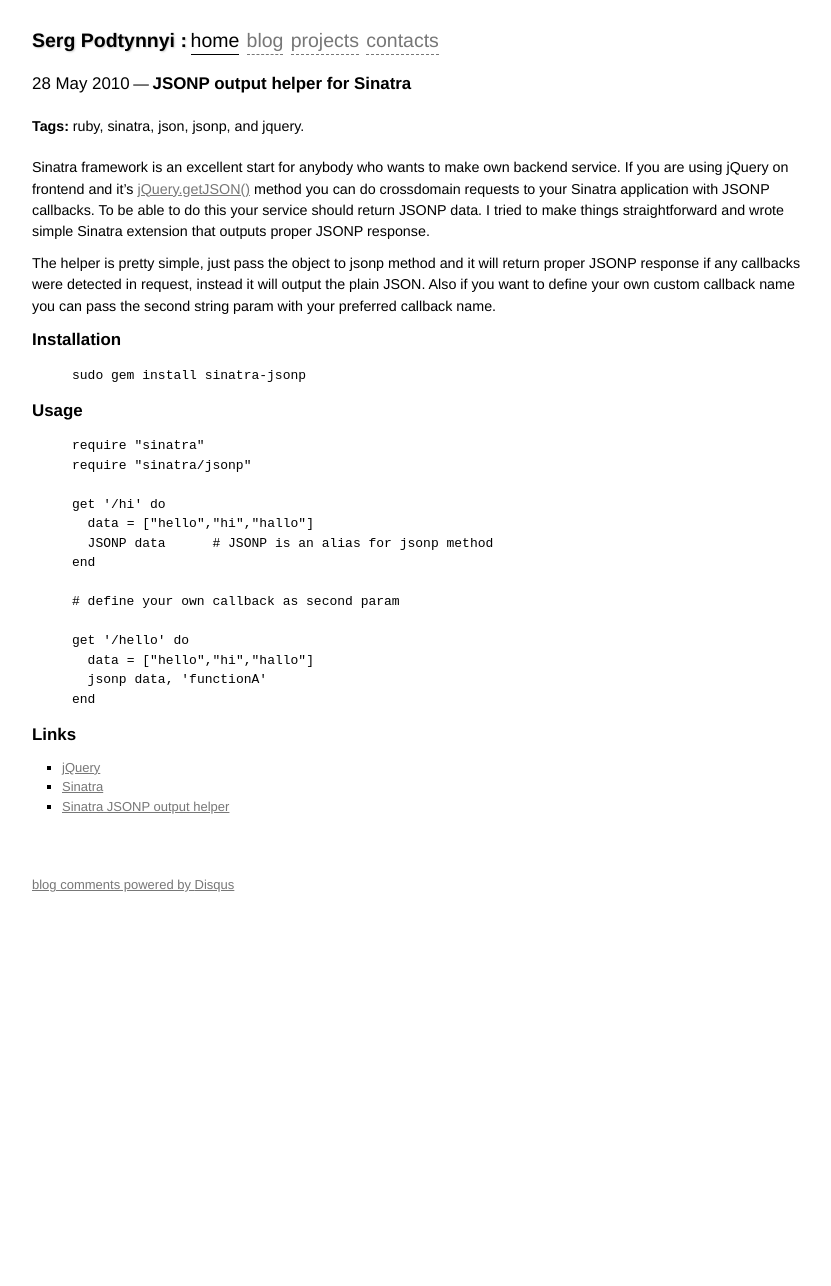
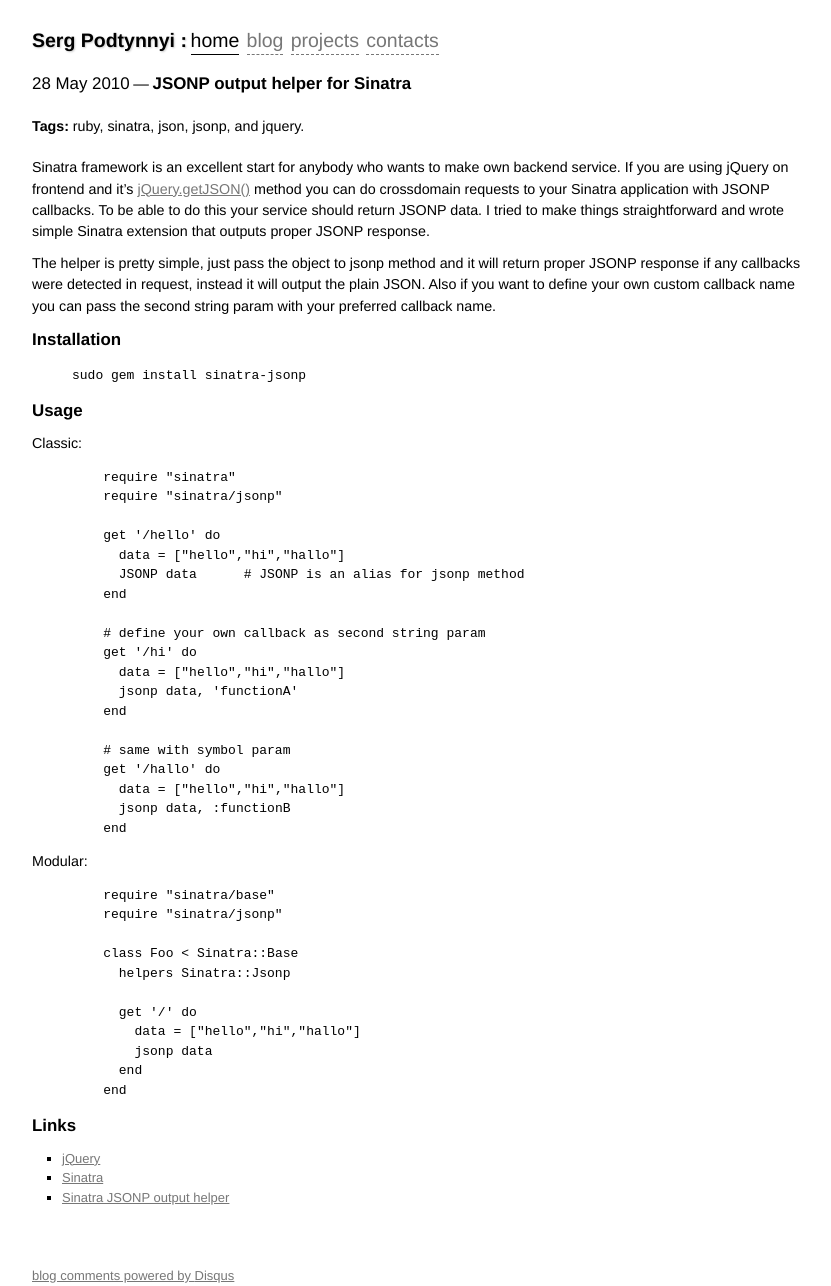
Before and after one commit to shtirlic/shtirlic.github.com, a Jekyll site: the page built from _posts/2010-05-28-sinatra-jsonp-output-helper.markdown, in a window 1280 px wide. Shown: the whole page, without its empty margins (218-1049 px from the left). Built offline with Jekyll 4.4.1, drawn with Linux system fonts in a browser that asks for light colours; nearby versions of some CDN libraries; some web fonts are replaced; Markdown is read by kramdown in place of the engine named in the settings; comment, search, counter and statistics services are not loaded; a style sheet for code colours, icons or effects is not loaded; before the commit the page ends 900 px from its top, so only the background shows below that.

Commit message:
Edited _posts/2010-05-28-sinatra-jsonp-output-helper.markdown via GitHub

```diff
--- a/_posts/2010-05-28-sinatra-jsonp-output-helper.markdown
+++ b/_posts/2010-05-28-sinatra-jsonp-output-helper.markdown
@@ -25,22 +25,46 @@
 Usage
 -----
 
+Classic:
+
 {% highlight ruby%}
-require "sinatra"
-require "sinatra/jsonp"
+    require "sinatra"
+    require "sinatra/jsonp"
 
-get '/hi' do
-  data = ["hello","hi","hallo"]
-  JSONP data      # JSONP is an alias for jsonp method
-end
+    get '/hello' do
+      data = ["hello","hi","hallo"]
+      JSONP data      # JSONP is an alias for jsonp method
+    end
 
-# define your own callback as second param
+    # define your own callback as second string param
+    get '/hi' do
+      data = ["hello","hi","hallo"]
+      jsonp data, 'functionA'
+    end
 
-get '/hello' do
-  data = ["hello","hi","hallo"]
-  jsonp data, 'functionA'
-end
+    # same with symbol param
+    get '/hallo' do
+      data = ["hello","hi","hallo"]
+      jsonp data, :functionB
+    end
 {% endhighlight %}
+
+Modular:
+
+{% highlight ruby%}
+    require "sinatra/base"
+    require "sinatra/jsonp"
+
+    class Foo < Sinatra::Base
+      helpers Sinatra::Jsonp
+
+      get '/' do
+        data = ["hello","hi","hallo"]
+        jsonp data
+      end
+    end
+{% endhighlight %}
+
 
 Links
 -----
```
